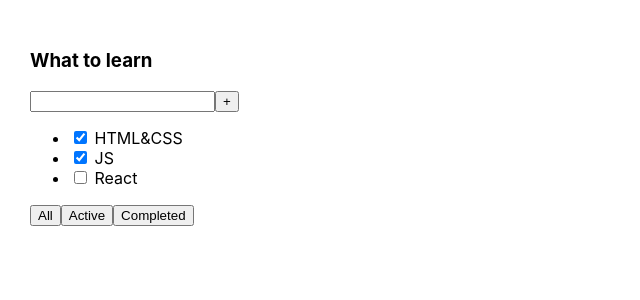
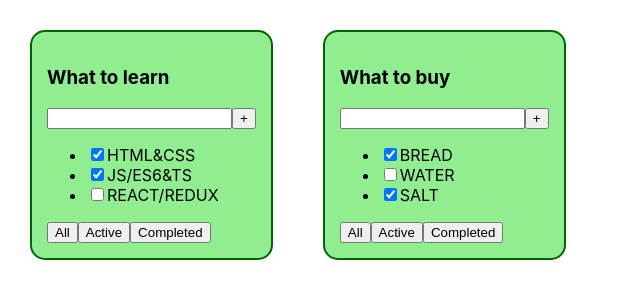
Before and after one commit to DoctorFetus/todo-list, a React (Create React App) app: page / in a window 1280 px wide. Shown: the top 300 px of the page, without its empty margins (0-640 px from the left). Built offline with nearby package versions, Linux system fonts and the light colour scheme.

Commit message:
add props tasks

```diff
--- a/src/App.css
+++ b/src/App.css
@@ -1,8 +1,15 @@
 .App {
-  padding: 30px;
-  display: flex;
+    padding: 30px;
+    display: flex;
 }
 
 .App > div {
-  margin-right: 50px;
+    margin-right: 50px;
 }
+
+.todolist {
+    border: 2px darkgreen solid;
+    background: lightgreen;
+    border-radius: 15px;
+    padding: 15px;
+}
--- a/src/App.tsx
+++ b/src/App.tsx
@@ -1,26 +1,31 @@
 import React from 'react';
 import './App.css';
+import TodoList, {TaskType} from "./TodoList";
 
 function App() {
+
+    const todoListTitle_1: string = "What to learn";
+    const todoListTitle_2: string = "What to buy";
+
+    const tasks_1: Array<TaskType> = [
+        {id: 1, title: "HTML&CSS", isDone: true},
+        {id: 2, title: "JS/ES6&TS", isDone: true},
+        {id: 3, title: "REACT/REDUX", isDone: false}
+    ]
+    const tasks_2: Array<TaskType> = [
+        {id: 4, title: "BREAD", isDone: true},
+        {id: 5, title: "WATER", isDone: false},
+        {id: 6, title: "SALT", isDone: true}
+    ]
+
     return (
         <div className="App">
-            <div>
-                <h3>What to learn</h3>
-                <div>
-                    <input/>
-                    <button>+</button>
-                </div>
-                <ul>
-                    <li><input type="checkbox" checked={true}/> <span>HTML&CSS</span></li>
-                    <li><input type="checkbox" checked={true}/> <span>JS</span></li>
-                    <li><input type="checkbox" checked={false}/> <span>React</span></li>
-                </ul>
-                <div>
-                    <button>All</button>
-                    <button>Active</button>
-                    <button>Completed</button>
-                </div>
-            </div>
+            <TodoList title={todoListTitle_1}
+                      tasks={tasks_1}
+            />
+            <TodoList title={todoListTitle_2}
+                      tasks={tasks_2}
+            />
         </div>
     );
 }
--- /dev/null
+++ b/src/TodoList.tsx
@@ -0,0 +1,46 @@
+import React from "react";
+
+type TodoListPropsType = {
+    title: string;
+    tasks: Array<TaskType>;
+}
+
+export type TaskType = {
+    id: number;
+    title: string;
+    isDone: boolean;
+}
+
+// const TodoList = (props: TodoListPropsType) => {
+const TodoList: React.FC<TodoListPropsType> = (props) => {
+    console.log(props)
+    return (
+        <div className="todolist">
+            <h3>{props.title}</h3>
+            <div>
+                <input/>
+                <button>+</button>
+            </div>
+            <ul>
+                <li>
+                    <input type="checkbox" checked={props.tasks[0].isDone}/>
+                    <span>{props.tasks[0].title}</span></li>
+                <li>
+                    <input type="checkbox" checked={props.tasks[1].isDone}/>
+                    <span>{props.tasks[1].title}</span>
+                </li>
+                <li>
+                    <input type="checkbox" checked={props.tasks[2].isDone}/>
+                    <span>{props.tasks[2].title}</span>
+                </li>
+            </ul>
+            <div>
+                <button>All</button>
+                <button>Active</button>
+                <button>Completed</button>
+            </div>
+        </div>
+    )
+}
+
+export default TodoList;
--- a/src/index.tsx
+++ b/src/index.tsx
@@ -8,9 +8,9 @@ const root = ReactDOM.createRoot(
   document.getElementById('root') as HTMLElement
 );
 root.render(
-  <React.StrictMode>
+  // <React.StrictMode>
     <App />
-  </React.StrictMode>
+  // </React.StrictMode>
 );
 
 // If you want to start measuring performance in your app, pass a function
```
